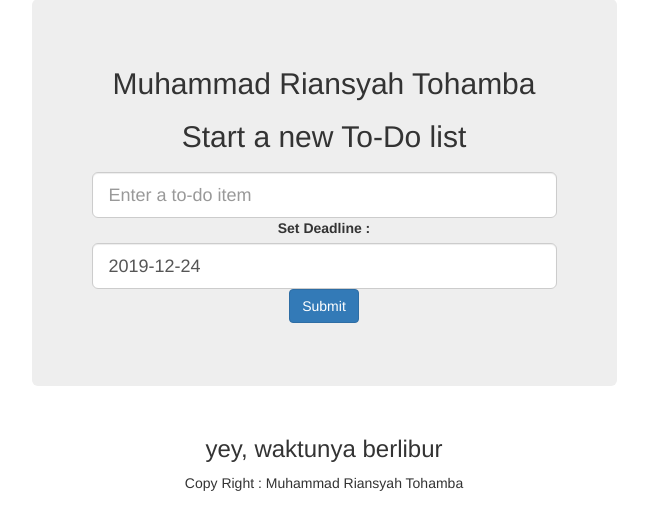
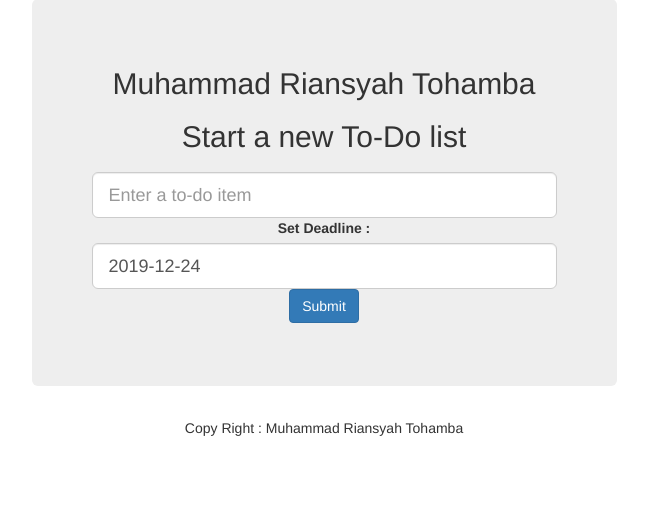
Before and after one commit to RiansyahTohamba/to-do-list, a Django app: page / in a window 1280 px wide. Shown: the part 73-603 px from the top of that part, without its empty margins (316-964 px from the left). Run offline with Django 3.2, Linux system fonts and the light colour scheme; the page is wider than the window, and the part outside it is not shown; some libraries are stand-ins or nearby versions.

Commit message:
change position personal_comment

```diff
--- a/lists/templates/base.html
+++ b/lists/templates/base.html
@@ -71,20 +71,18 @@
 		        </div>
 		    </div>
 
-			<!-- addition : personal comment -->
-			<div class="row">
-		        <div class="col-md-6 col-md-offset-3 text-center">
-					<h3 id="personal_comment">  yey, waktunya berlibur</h3>
-		        </div>
-		    </div>
-
 			<div class="row">
 			    <div class="col-md-6 col-md-offset-3">
 			      {% block table %}
 			      {% endblock %}
 			    </div>
 			</div>
-
+			<div class="row">
+		        <div class="col-md-6 col-md-offset-3">
+		          {% block extra_content %}
+		          {% endblock %}
+		        </div>
+	      	</div>
 	    </div>
 	<div class="row">
         <div class="blockquote-footer text-center">
```
